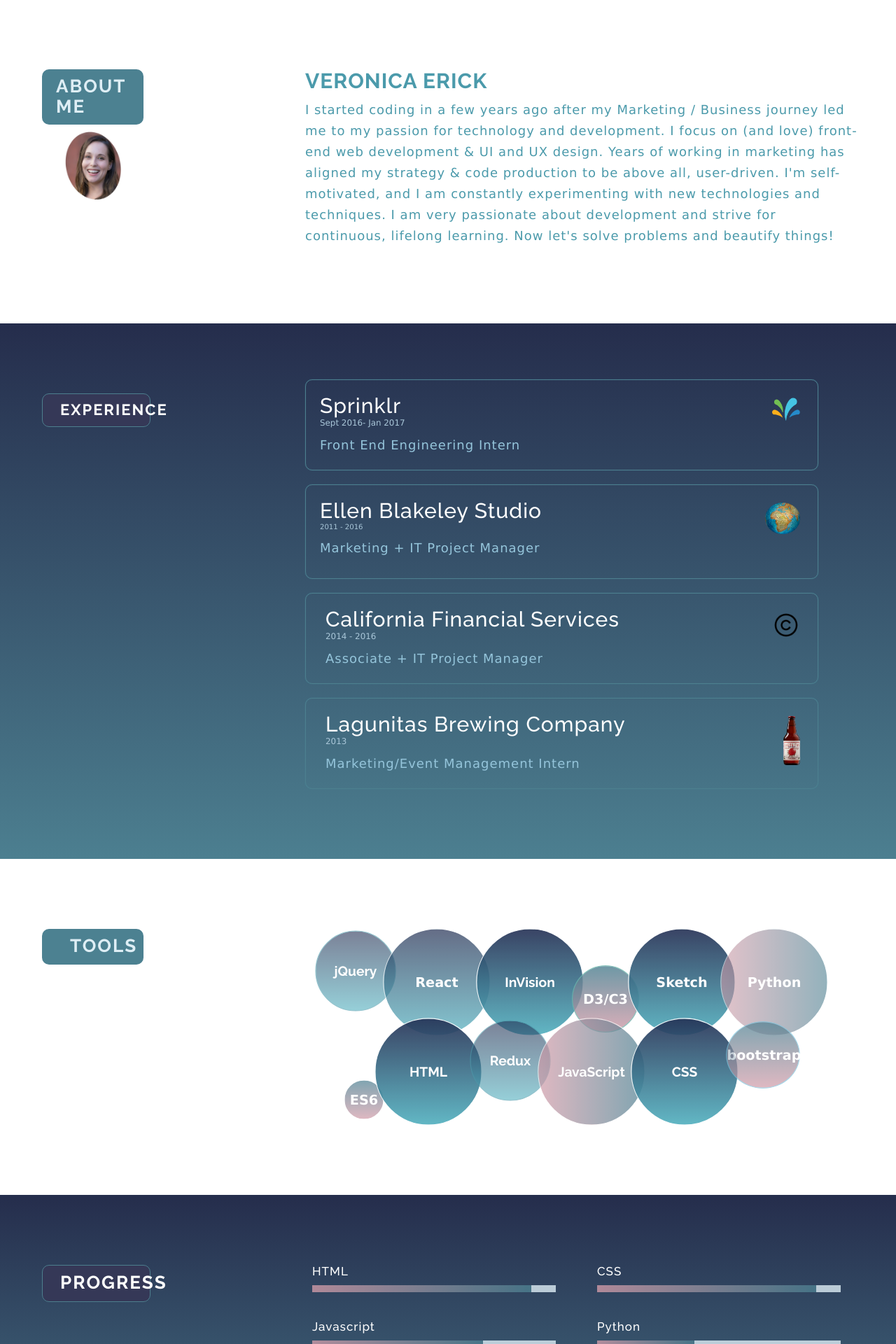
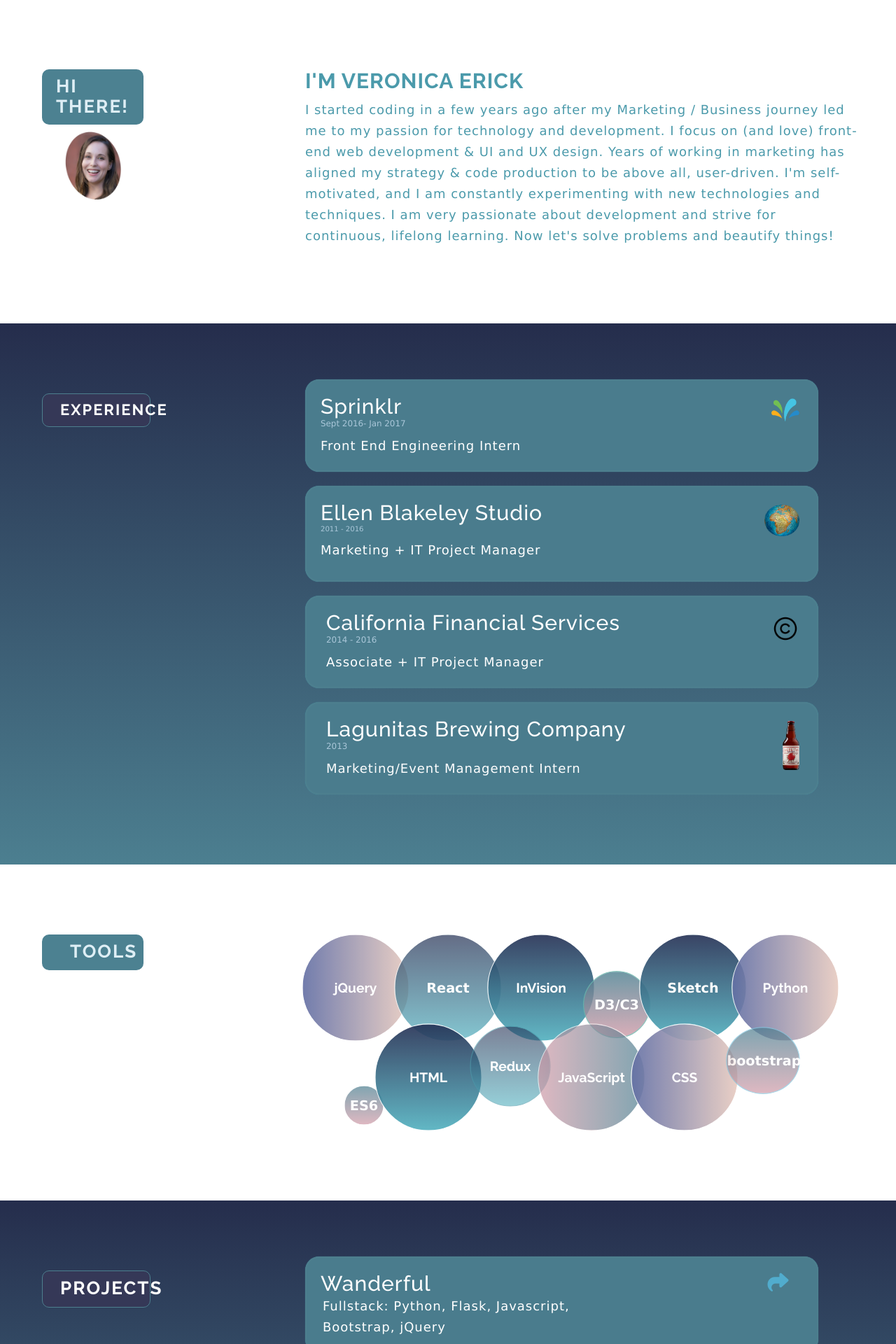
Before and after one commit to veronicaerick/personal-website, a PHP site: page / in a window 1280 px wide. Shown: the part 701-2621 px from the top of the page at 70% size. Run offline with PHP 8.4, Linux system fonts and the light colour scheme; some libraries are stand-ins or nearby versions.

Commit message:
changed icons, bg colors

```diff
--- a/css/style.css
+++ b/css/style.css
@@ -18,6 +18,7 @@
   font-family: "Josefin Sans", Verdana;
   text-transform: none;
   font-size: 18px;
+  color: white;
 }
 
 h2 {
@@ -226,6 +227,10 @@
   margin: 10px 0;
 }
 
+#ya {
+      transform: translateY(0);
+}
+
 .title {
   float: left;
   width: 20%;
@@ -260,8 +265,9 @@
 }
 
 .jobs {
-  border: 1.5px double #4D7F8E;
-  border-radius: 10px;
+  background-color: #4A7C8D;
+  border: 2px solid  #4D7F8E;
+  border-radius: 20px;
   padding: 20px;
   color: grey;
   margin-bottom: 20px;
@@ -421,27 +427,19 @@
 }
 
 .skills-diagram .skill-10 {
-  background: linear-gradient(to right, #D19BA8 0%, #4C7F90 100%);
+  background: #E8CBC0;
+  background: -webkit-linear-gradient(to left, #E8CBC0 , #636FA4);
+  background: linear-gradient(to left, #E8CBC0 , #636FA4);
 }
 
 .skills-diagram .skill-10 {
   width: 8em;
   height: 8em;
   line-height: 8em;
-  background-color: rgba(75, 154, 171, .7);
+  /*background-color: rgba(75, 154, 171, .7);*/
   color: white;
   opacity: 0.9;
   font-family: "Ostrich Sans", "Raleway", Verdana;
-}
-
-.skills-diagram .skill-10 {
-  width: 8em;
-  height: 8em;
-  line-height: 8em;
-  background-color: rgba(75, 154, 171, .7);
-  color: white;
-  opacity: 0.6;
-  font-family: "Ostrich Sans", Verdana;
 }
 
 .skills-diagram .skill-11 {
@@ -518,8 +516,8 @@
 
 .project-text {
   padding-left: 3px;
-  font-weight: bold;
   width: 60%;
+  color: white;
 }
 
 .progressbar {
@@ -561,7 +559,7 @@
 }
 
 .jobs p {
-  color: #95c5db;
+  color: white;
 }
 
 .skills-row-1:hover {
@@ -591,7 +589,7 @@
   color: #4b9aab;
   height: 50px;
   float: right;
-  padding-top: 10px;
+  padding-top: 40px;
   display: block;
   text-align: center;
 }
--- a/home.html
+++ b/home.html
@@ -38,18 +38,19 @@
                 <p class="title-small">Let's build together</p>
                 <div class="arrow">
                     <i  class="fa fa-angle-double-down" aria-hidden="true" style="font-size: 30px;"></i>
+
                 </div>
             </div>
         </div>
         <div class="section white-background">
-            <div class="section-content wow fadeInUp">
+            <div class="section-content wow" id="ya">
                 <div class="title hvr-grow">
-                    <h1>About Me</h1>
+                    <h1>Hi There!</h1>
                     <img src="images/me.png" width="100px" style="padding:10px; margin-left: 23px;"alt="profile icon">
                     </div>
                     <div class="content">
                     <div class="bio">
-                        <h2>Veronica Erick</h2>
+                        <h2>I'm Veronica Erick</h2>
                             <p>
                             I started coding in a few years ago after my Marketing / Business journey led me to my passion for technology and development. I focus on (and love) front-end web development &amp; UI and UX design. Years of working in marketing has aligned my strategy &amp; code production to be above all, user-driven. I'm self-motivated, and I am constantly experimenting with new technologies and techniques. I am very passionate about development and strive for continuous, lifelong learning. Now let's solve problems and beautify things! <br/><br>
 
@@ -106,7 +107,7 @@
                     <div class="content">
                     <div class="parent-skills">
                     <dl class="skills-diagram">
-                      <dt class="skill-6">jQuery</dt>
+                      <dt class="skill-10">jQuery</dt>
                       <dd>6</dd>
                       <dt class="skill-11">React</dt>
                       <dd>11</dd>
@@ -126,7 +127,7 @@
                       <dd>6</dd>
                       <dt class="skill-7">JavaScript</dt>
                       <dd>7</dd>
-                      <dt class="skill-8">CSS</dt>
+                      <dt class="skill-10">CSS</dt>
                       <dd>9</dd>
                       <dt class="skill-2">bootstrap</dt>
                       <dd>2</dd>
@@ -136,10 +137,10 @@
             </div>
         </div>
 
-          <div class="section blue-background">
+          <!-- <div class="section blue-background">
             <div class="section-content wow fadeInUp">
                 <div class="title hvr-grow">
-                    <h1>Progress</h1>
+                    <h1>Services</h1>
                 </div>
                 <div class="content">
                     <div class="progress-element">
@@ -194,27 +195,10 @@
                     </div>
                 </div>
             </div>
-        </div><!-- ./skillset -->
+        </div>
 
-        <div class="section white-background">
-            <div class="section-content wow fadeInUp">
-                <div class="title hvr-grow">
-                    <h1 style="font-size: 22px;">Education</h1>
-                </div>
-                <div class="content">
-                    <div class="edu">
-                        <h2>Software Engineering Fellowship</h2>
-                        <a href="https://hackbrightacademy.com">Hackbright Academy<div class="small-text">Spring 2016</div></a>
-                        <h2>Business, Neuropsychology &amp; Design Engineering<em> B.A.</em></h2>
-                        <a href="http://www.berkeley.edu/">UC Berkeley <div class="small-text">Summer 2014</div>
-                       </a>
-                   </div>
-                </div>
-            </div>
-        </div><!-- EDUCATION -->
-
-
-         <div class="section blue-background">
+ -->
+        <div class="section blue-background">
             <div class="section-content wow fadeInUp">
                 <div class="title hvr-grow">
                     <h1>Projects</h1>
@@ -242,19 +226,37 @@
             </div>
         </div><!-- EXPERIENCE -->
 
+        <div class="section white-background">
+            <div class="section-content wow fadeInUp">
+                <div class="title hvr-grow">
+                    <h1 style="font-size: 22px;">Education</h1>
+                </div>
+                <div class="content">
+                    <div class="edu">
+                        <h2>Software Engineering Fellowship</h2>
+                        <a href="https://hackbrightacademy.com">Hackbright Academy<div class="small-text">Spring 2016</div></a>
+                        <h2>Business, Neuropsychology &amp; Design Engineering<em> B.A.</em></h2>
+                        <a href="http://www.berkeley.edu/">UC Berkeley <div class="small-text">Summer 2014</div>
+                       </a>
+                   </div>
+                </div>
+            </div>
+        </div><!-- EDUCATION -->
+
+
         <div class="parent-contact">
-            <div class="section white-background">
+            <div class="section blue-background">
                 <div class="section-content wow fadeInUp">
                     <div class="title" id="footer-tag">
-                        <h1>Let's connect.</h1>
+                        <img src="images/bridge.png" width="220"/>
                         <p>I'm in the San Francisco Bay area.</p>
                     </div>
                         <div class="contacts">
                         <a href="mailto:veronicaeerick@gmail.com"><img style="height: 50px;"src="images/mail.png"></a>
                                 <a target="_blank" href="https://www.linkedin.com/in/veronicaerick"><img style="height: 50px;"src="images/linked.png"></a>
+                                 <a target="_blank" href="https://www.facebook.com/veronicaerick"><img style="height:50px;" src="images/facebook.png"></a>
                                 <a target="_blank" href="http://github.com/veronicaerick"><img style="height: 50px; opacity:0.4;"src="images/git.png"></a>
-                                <a target="_blank" href="https://www.facebook.com/veronicaerick"><img style="height:50px;" src="images/facebook.png"></a>
-                                <a style="opactiy:0.7; float:right;" href="images/Veronica_Erick_Resume.pdf" download="veronica_erick_resume"><img style="width:70px;" src="images/trans_arrow2.png"></img><em style="color:#4b9aab; font-size: 14px;">Download Resume</em></a>
+                                <a style="opactiy:0.7; float:right;" href="images/Veronica_Erick_Resume.pdf" download="veronica_erick_resume"><img style="width:50px; opacity: 0.6;" src="images/trans_arrow2.png"></img><em style="color:#4b9aab; font-size: 14px; opactiy: 0.5;">Download Resume</em></a>
                     </div>
                  </div>
             </div>
```
Also changed, not shown: images/bridge.png (added), images/facebook.png, images/linked.png, images/mail.png, images/map.png (added), images/trans_arrow2.png.
